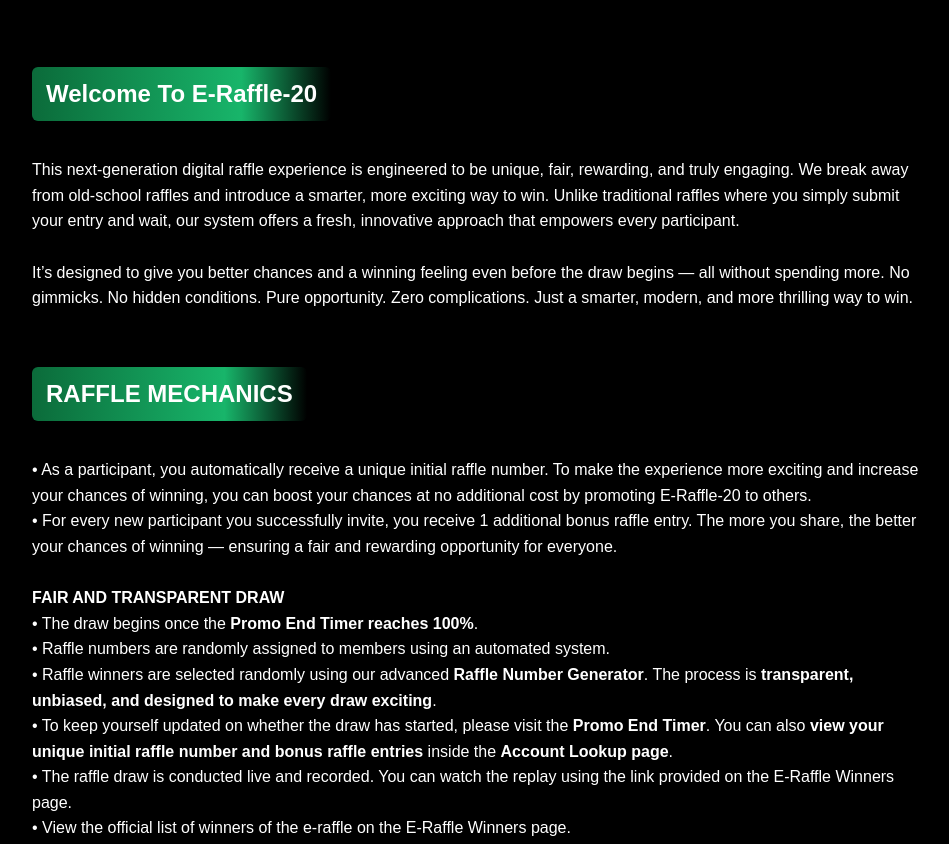
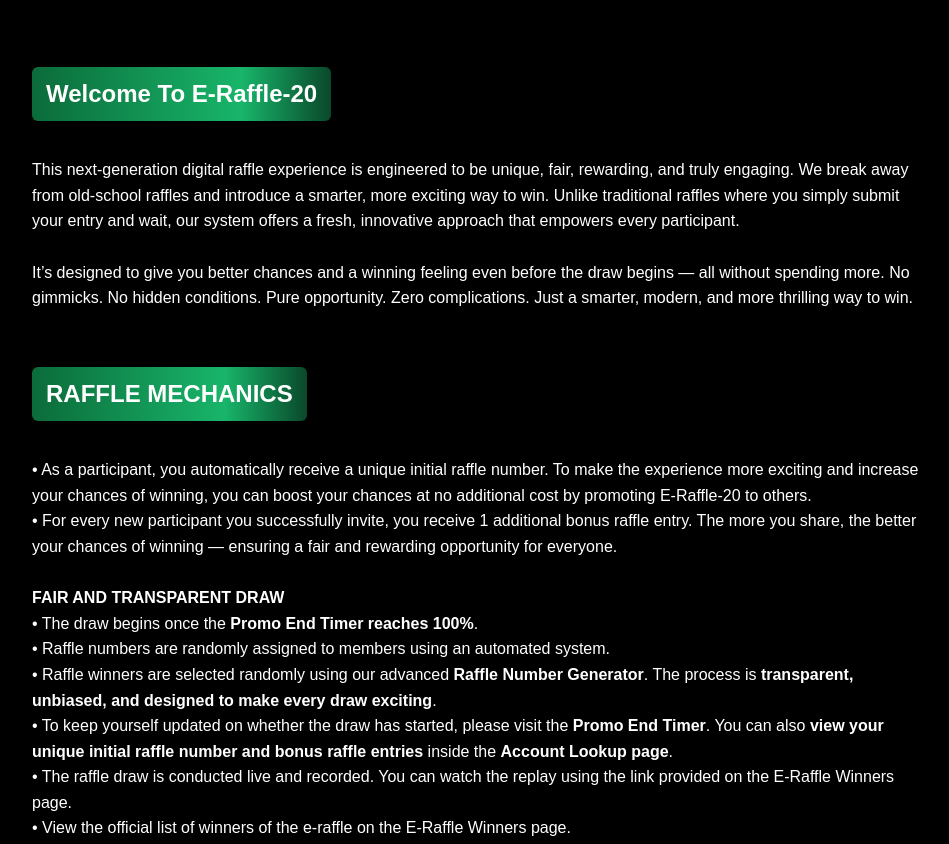
Before and after one commit to singko-project/E-Raffle-20, a plain HTML site: page index.html in a window 1280 px wide. Shown: the part 163-1007 px from the top of the page, without its empty margins (158-1107 px from the left). Drawn offline with Linux system fonts and the light colour scheme.

```diff
--- a/index.html
+++ b/index.html
@@ -32,7 +32,7 @@
     padding: 8px 14px;
     display: inline-block;
     border-radius: 6px;
-    background: linear-gradient(to right, #0b6b3a 0%, #18b56a 70%, rgba(0,140,255,0) 100%);
+    background: linear-gradient(to right, #0b6b3a 0%, #18b56a 70%, rgba(0,140,255,0) 120%);
   }
   .buttons {
     display: flex;
```
